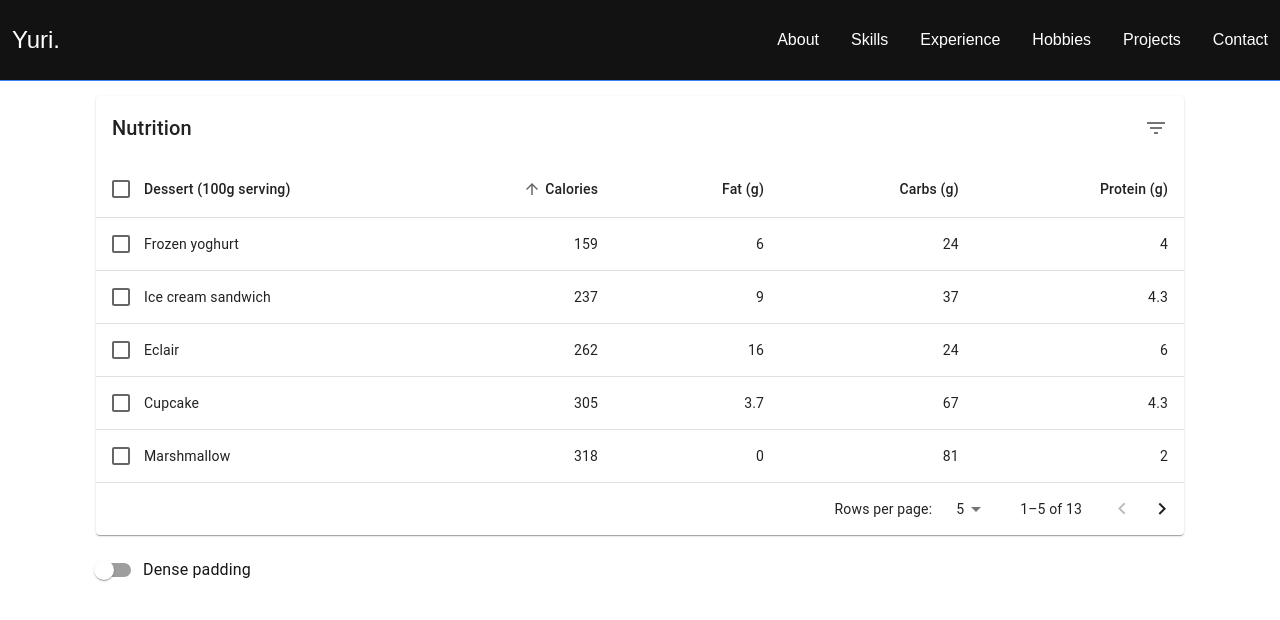
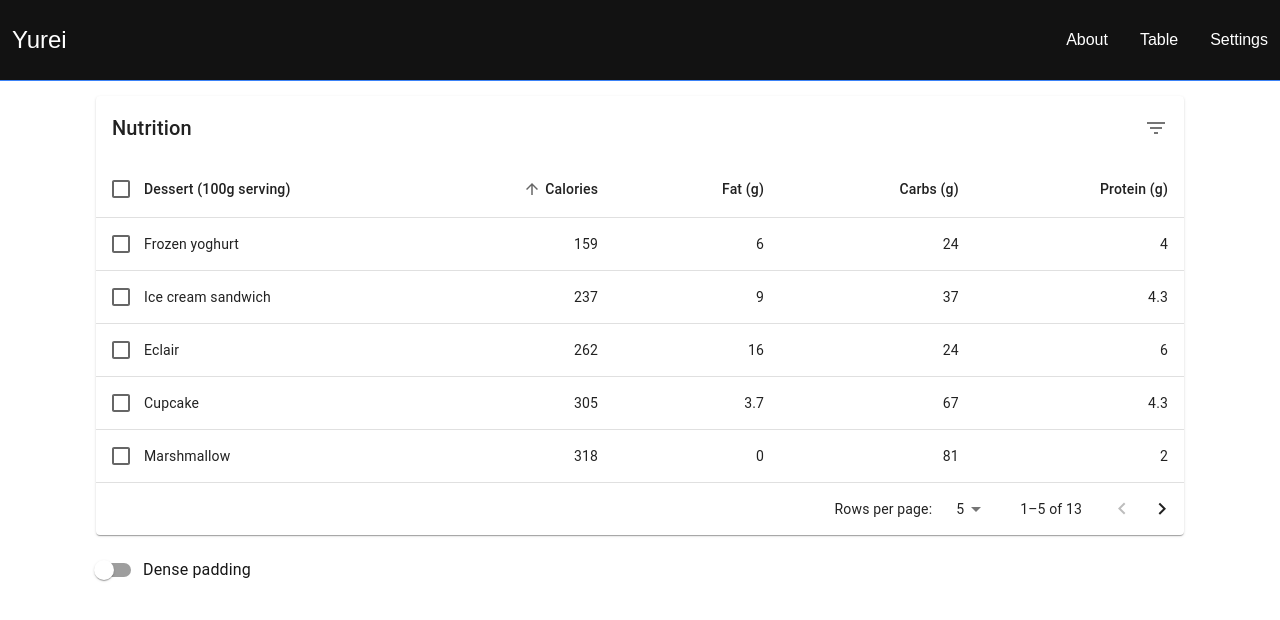
Before and after one commit to Yurei04/web-app, a Next.js app: page / in a window 1280 px wide. Shown: the top 620 px of the page. Built offline with nearby package versions, Linux system fonts and the light colour scheme.

Commit message:
MenuOverlau
NavBar fixing
MenuOverlay

```diff
--- /dev/null
+++ b/app/components/MenuOverlay.jsx
@@ -0,0 +1,18 @@
+import React from "react";
+import Link from "next/link";
+
+const MenuOverlay = ({ links }) => {
+  return (
+    <ul className="flex flex-col py-4 items-center">
+      {links.map((link, index) => (
+        <li key={index}>
+          <Link legacyBehavior href={link.path}>
+           {link.title}
+          </Link>
+        </li>
+      ))}
+    </ul>
+  );
+};
+
+export default MenuOverlay;
--- a/app/components/NavBar.jsx
+++ b/app/components/NavBar.jsx
@@ -7,11 +7,9 @@ import MenuOverlay from "./MenuOverlay";
 
 const navLinks = [
   { title: "About", path: "#info" },
-  { title: "Skills", path: "#skills" },
-  { title: "Experience", path: "#experience" },
-  { title: "Hobbies", path: "#hobbies" },
-  { title: "Projects", path: "#projects" },
-  { title: "Contact", path: "#contact" },
+  { title: "Table", path: "#table" },
+  { title: "Settings", path: "#settings" },
+
 ];
 
 const Navbar = () => {
@@ -21,7 +19,7 @@ const Navbar = () => {
     <nav className="fixed mx-auto border-b border-blue-500 top-0 left-0 right-0 z-10 bg-[#121212] bg-opacity-100 py-2">
       <div className="flex container lg:py-4 flex-wrap items-center justify-between mx-auto px-3 py-2">
         <Link href="/" legacyBehavior>
-          <a className="text-white text-2xl">Yuri.</a>
+          <a className="text-white text-2xl">Yurei</a>
         </Link>
         <div className="mobile-menu block md:hidden">
           {!navbarOpen ? (
```
